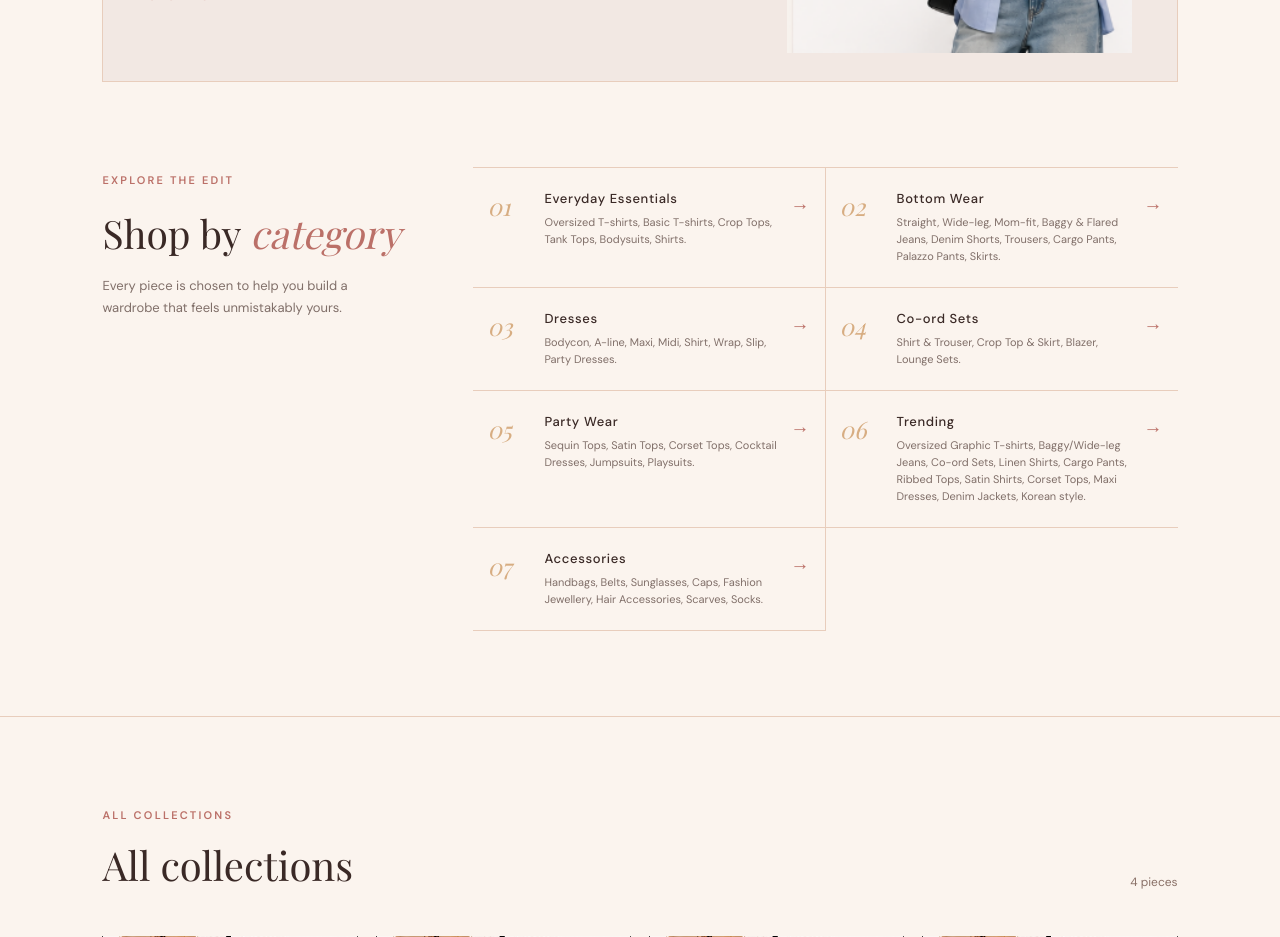
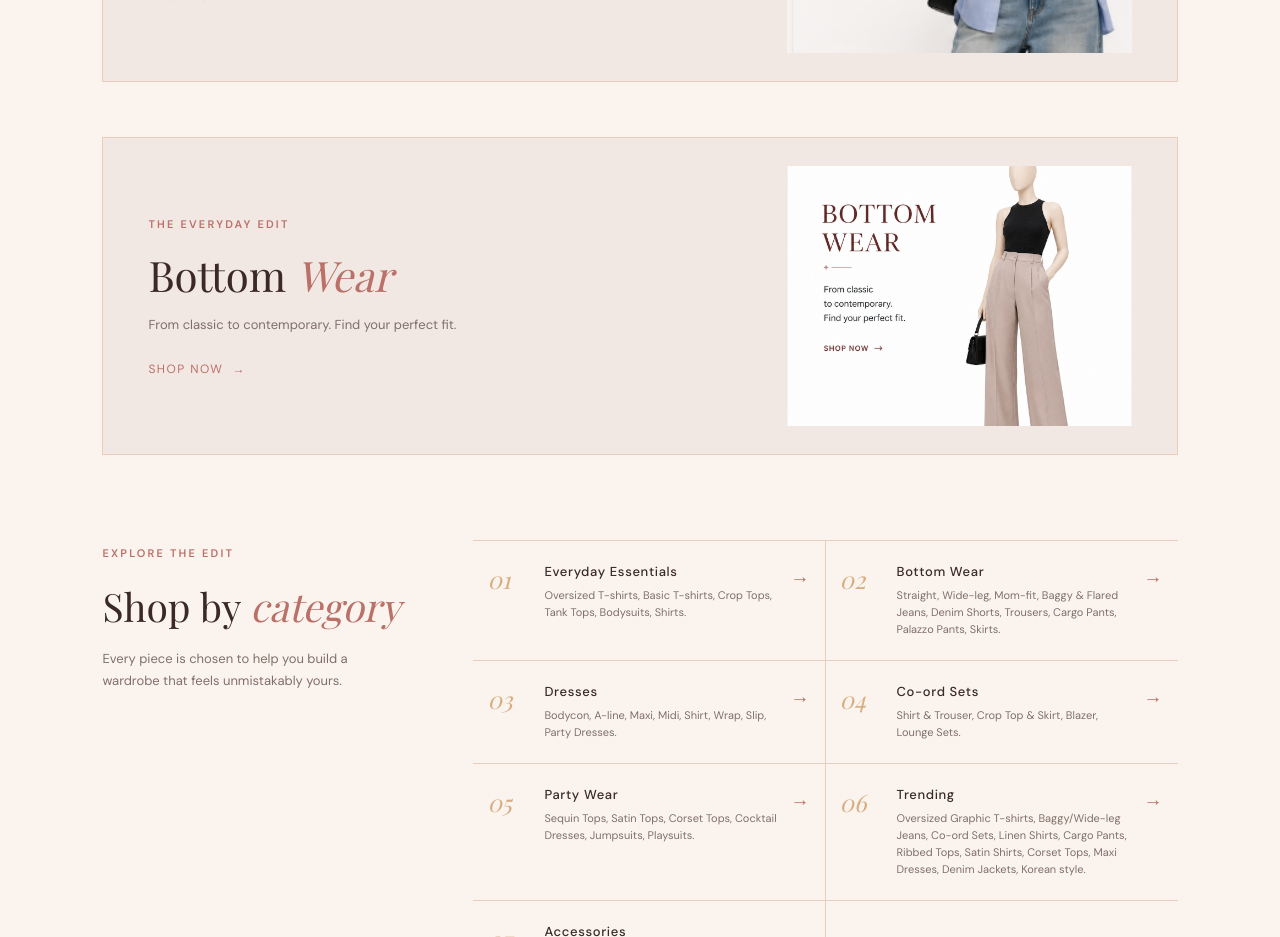
Before and after one commit to Warfare-athens/COC-by-nandini, a Next.js app: page /shop in a window 1280 px wide. Shown: the part 800-1737 px from the top of the page. Built offline with nearby package versions, Linux system fonts and the light colour scheme; a web font is replaced by a local one.

Commit message:
Add bottom wear category feature

```diff
--- a/app/shop/page.tsx
+++ b/app/shop/page.tsx
@@ -26,6 +26,7 @@ export default function ShopPage() {
   return <main><div className="shipping">✦ &nbsp; FREE SHIPPING ON ORDERS ABOVE ₹2999 &nbsp; ✦</div><header className="nav"><a className="logo" href="/">Carnival of Clothes <small>by nandini ♡</small></a><nav className="links"><a href="/">Home</a><a className="active-link" href="/shop">Shop all</a><a href="/#story">Our Story</a></nav><div className="actions"><a className="icon-button" href="/">⌕</a><button className="bag" onClick={() => setCartOpen(true)}><span className="modern-bag"><i/></span><b>0</b></button></div></header>
     <section className="shop-hero"><span className="eyebrow">THE WESTERN WEAR COLLECTION</span><h1>Find your <i>everyday</i> favourite.</h1><p>Curated pieces for the way you live, celebrate, and express your style.</p></section>
     <a className="korean-feature" href="#catalog"><div><span className="eyebrow">TRENDING NOW</span><h2>Korean <i>Street Wear</i></h2><p>Clean fits. Effortless style. Everyday you.</p><span className="text-link">Shop now&nbsp; →</span></div><img src="/korean-streetwear.jpg" alt="Korean street wear collection"/></a>
+    <a className="korean-feature bottom-feature" href="#catalog"><div><span className="eyebrow">THE EVERYDAY EDIT</span><h2>Bottom <i>Wear</i></h2><p>From classic to contemporary. Find your perfect fit.</p><span className="text-link">Shop now&nbsp; →</span></div><img src="/bottom-wear.jpg" alt="Bottom wear collection"/></a>
     <section className="guide"><div className="guide-title"><span className="eyebrow">EXPLORE THE EDIT</span><h2>Shop by <i>category</i></h2><p>Every piece is chosen to help you build a wardrobe that feels unmistakably yours.</p></div><div className="guide-grid">{guide.map(([title, text]) => <button className={active === title ? "selected" : ""} onClick={() => setActive(title)} key={title}><span>{String(guide.findIndex((g) => g[0] === title) + 1).padStart(2, "0")}</span><div><strong>{title}</strong><small>{text}</small></div><b>→</b></button>)}</div></section>
   <section className="catalog"><div className="catalog-head"><div><span className="eyebrow">{active.toUpperCase()}</span><h2>{active === "All collections" ? "All collections" : active}</h2></div><span className="count">{visible.length} pieces</span></div><div className="catalog-grid">{visible.map(([name, type, price, badge], i) => <a href={name === "Sunday Ease Co-ord" ? "/product/rose-pink-co-ord-set" : "/product/rose-noor-anarkali-set"} className="catalog-card" key={name}><div className="catalog-image">{badge && <em>{badge}</em>}<img src={name === "Sunday Ease Co-ord" ? "/coord-set.jpg" : "/product.jpg"} alt={name} style={{objectPosition: `${15 + i * 11}% center`}}/><button onClick={(e) => e.preventDefault()}>♡</button></div><h3>{name}</h3><p>{type}</p><strong>{price}</strong></a>)}</div></section>
   <CartSheet open={cartOpen} onClose={() => setCartOpen(false)} /></main>;
```
Also changed, not shown: public/bottom-wear.jpg (added).
